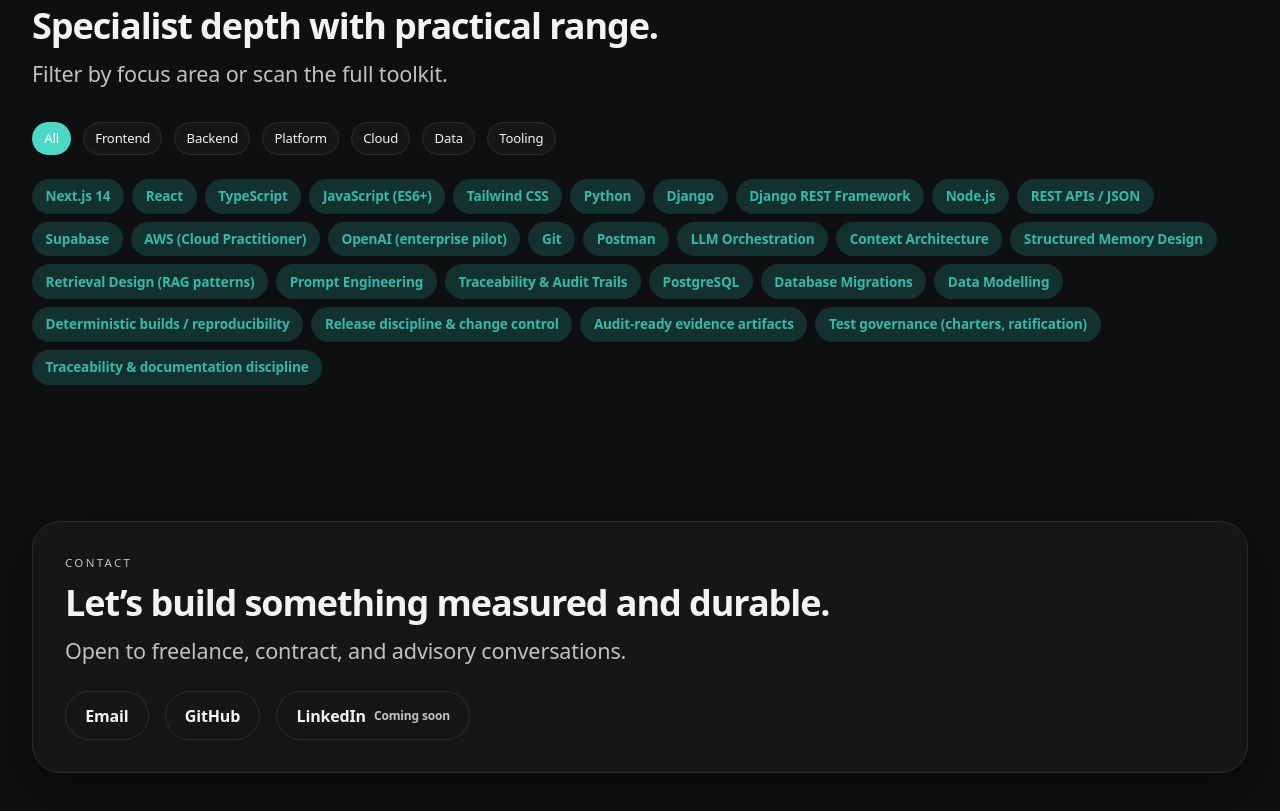
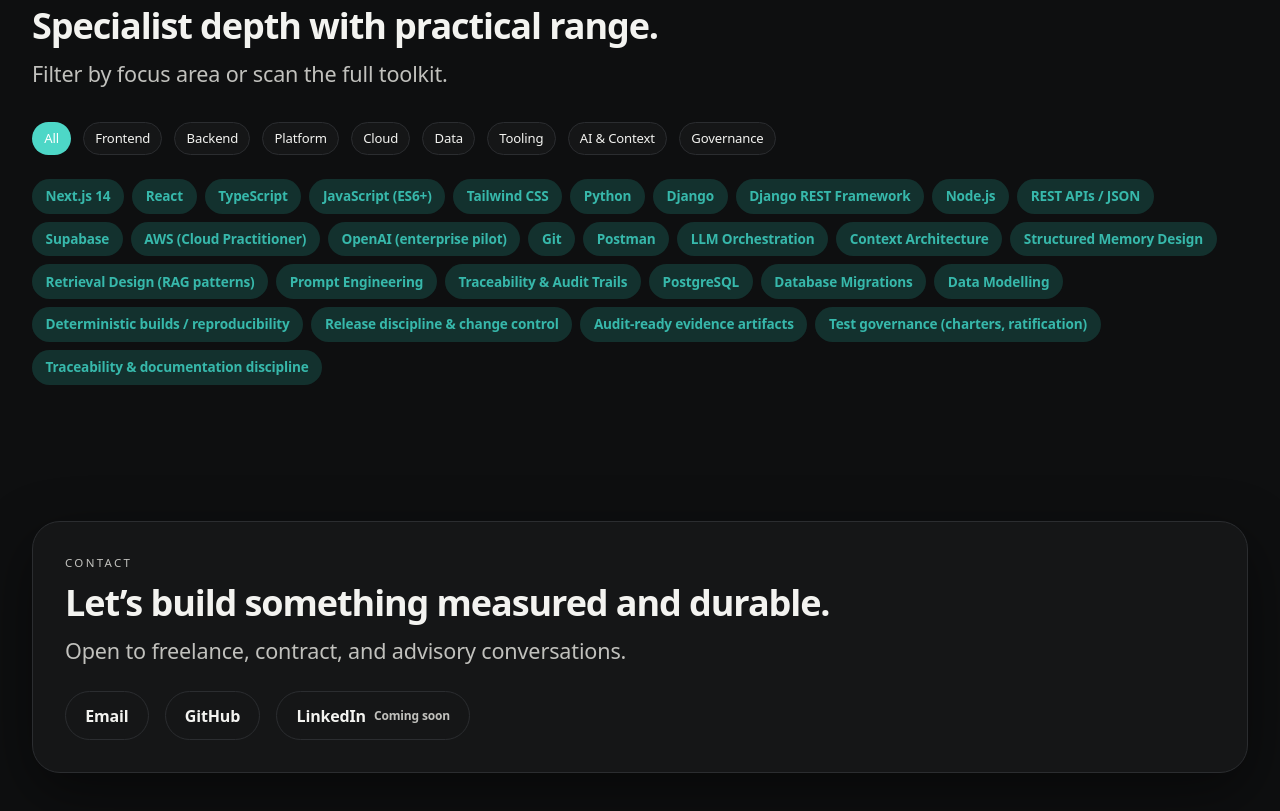
Before and after one commit to michael-leese/my_dev_site, a Next.js app: page / in a window 1280 px wide. Shown: the part 6340-7151 px from the top of the page. Built offline with nearby package versions, Linux system fonts and the light colour scheme.

Commit message:
update the skills filter tab

```diff
--- a/src/components/SkillFilter.tsx
+++ b/src/components/SkillFilter.tsx
@@ -19,6 +19,8 @@ const FILTERS: SkillFilter[] = [
   "Cloud",
   "Data",
   "Tooling",
+  "AI & Context",
+  "Governance"
 ];
 
 /**
--- a/src/data/site.ts
+++ b/src/data/site.ts
@@ -388,7 +388,7 @@ export const projects: Project[] = [
 ];
 
 /**
- * Skills for the filterable list.
+ * Skills for the filterable list. skillfitler.tsx (category list)
  */
 export const skills: Skill[] = [
   { name: "Next.js 14", category: "Frontend" },
```
